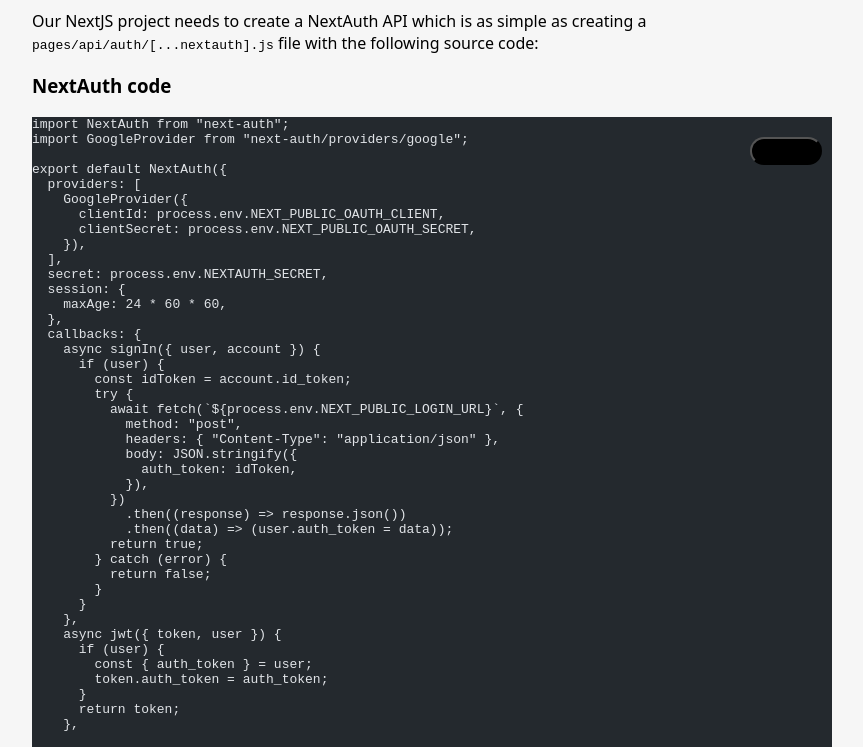
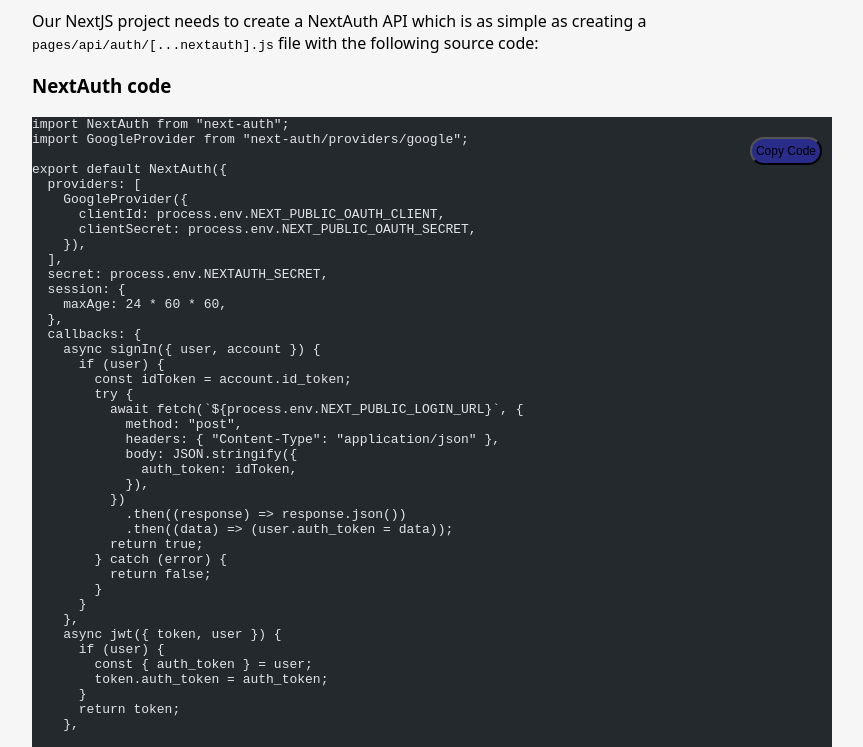
Before and after one commit to OliverSpeir/portfolio, an Astro site: page /blog/NextAuth-with-DRF in a window 1280 px wide. Shown: the part 1300-2047 px from the top of the page, without its empty margins (208-1071 px from the left). Built offline with nearby package versions, Linux system fonts and the light colour scheme; Astro itself is replaced by a stand-in of ours; code samples lack their colours.

Commit message:
light mode copy-code button

```diff
--- a/src/layouts/Blog.astro
+++ b/src/layouts/Blog.astro
@@ -105,7 +105,7 @@ import NavLinks from "../components/NavLinks.astro";
     }
     .copy-code {
       position: absolute;
-      background-color: var(--text-color);
+      background-color: var(--accent-color);
       padding: 0.25rem;
       font-size: 0.75rem;
       line-height: 1rem;
```
